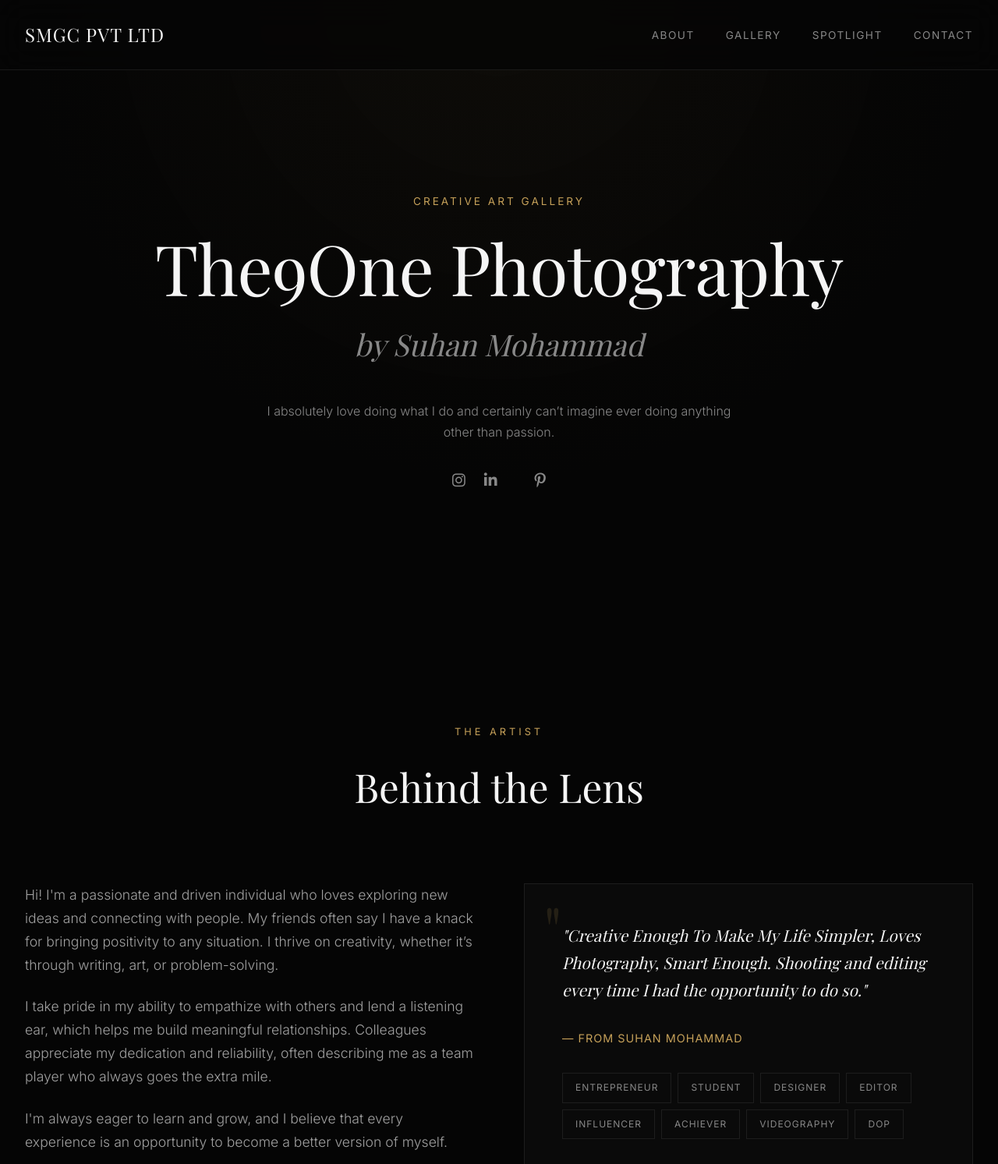
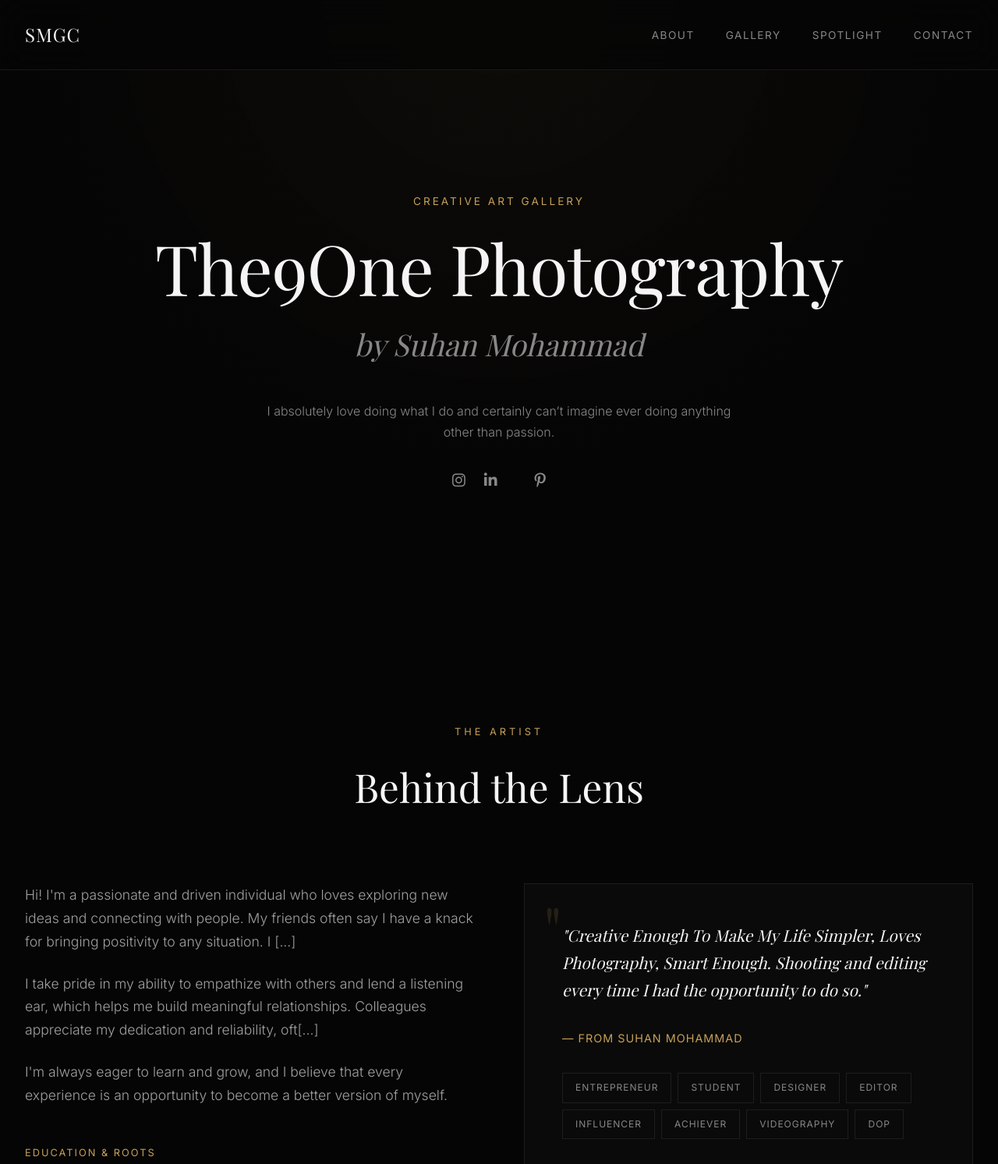
Before and after one commit to suhanmohammadin/SuhanMohammad, a plain HTML site: page index.html in a window 1280 px wide. Shown: the top 1493 px of the page at 78% size. Drawn offline with nearby package versions, Linux system fonts and the light colour scheme; some icons are missing; a web font is replaced by a local one.

Commit message:
Remove 'PVT LTD' branding from the site header and footer

```diff
--- a/index.html
+++ b/index.html
@@ -389,7 +389,7 @@
 
     <header>
         <div class="nav-container">
-            <a href="#" class="logo">SMGC PVT LTD</a>
+            <a href="#" class="logo">SMGC</a>
             <ul class="nav-links">
                 <li><a href="#about">About</a></li>
                 <li><a href="#gallery">Gallery</a></li>
@@ -423,8 +423,8 @@
 
         <div class="editorial-grid">
             <div class="editorial-text">
-                <p>Hi! I'm a passionate and driven individual who loves exploring new ideas and connecting with people. My friends often say I have a knack for bringing positivity to any situation. I thrive on creativity, whether it’s through writing, art, or problem-solving.</p>
-                <p>I take pride in my ability to empathize with others and lend a listening ear, which helps me build meaningful relationships. Colleagues appreciate my dedication and reliability, often describing me as a team player who always goes the extra mile.</p>
+                <p>Hi! I'm a passionate and driven individual who loves exploring new ideas and connecting with people. My friends often say I have a knack for bringing positivity to any situation. I [...]</p>
+                <p>I take pride in my ability to empathize with others and lend a listening ear, which helps me build meaningful relationships. Colleagues appreciate my dedication and reliability, oft[...]</p>
                 <p>I'm always eager to learn and grow, and I believe that every experience is an opportunity to become a better version of myself.</p>
 
                 <div style="margin-top: 3rem;">
@@ -485,7 +485,7 @@
                 At CNBCTV18 we have partnered with YONO SBI & Twitter to find some of the best gifting ideas in our community.
             </p>
             <p style="color: #a0a0a0; font-size: 1.1rem; margin-bottom: 2rem; font-weight: 300;">
-                So put that thinking hat on, and look at the festive trends to click a picture of any product or service you see as a viable gifting idea. To learn more about this contest read this story which has all the information on how the mechanics work.
+                So put that thinking hat on, and look at the festive trends to click a picture of any product or service you see as a viable gifting idea. To learn more about this contest read this st[...]
             </p>
             <p class="serif" style="font-size: 1.5rem; font-style: italic; color: var(--text-main);">All the best!!!</p>
         </div>
@@ -519,7 +519,7 @@
     </section>
 
     <footer>
-        <p>Copyright 2026. SMGC PVT LTD. All Rights Reserved.</p>
+        <p>Copyright 2026. SMGC. All Rights Reserved.</p>
     </footer>
 
     <!-- Script for Scroll Reveal Animations -->
```
